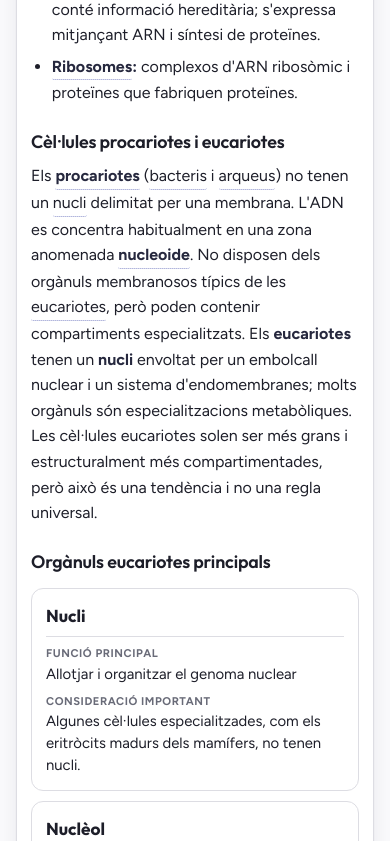
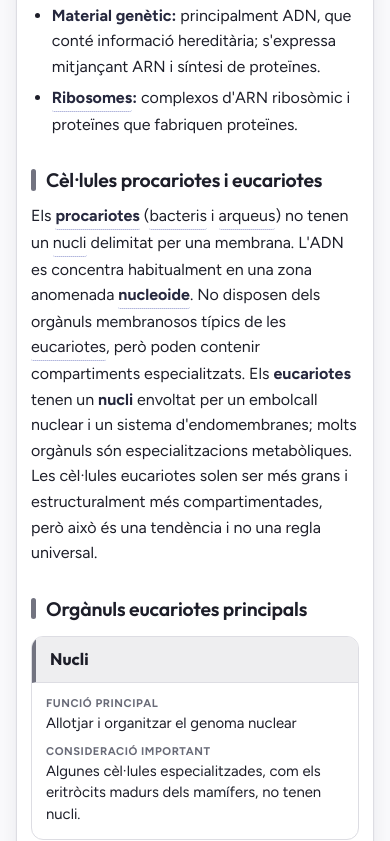
Before and after one commit to jowy99/biologia-mestres, a plain HTML site: page tema-08/index.html in a window 390 px wide. Shown: the part 2863-3704 px from the top of the page. Drawn offline with Linux system fonts and the light colour scheme.

Commit message:
Jerarquía clara entre títulos de la teoría y tarjetas de tabla en móvil
- h3 de la teoría con barra del color del capítulo.
- El nombre de cada tarjeta es una cabecera con franja de color.
- Sin palabras partidas con guion en las tablas.

Co-Authored-By: Claude Opus 5.5 <noreply@anthropic.com>

```diff
--- a/assets/style.css
+++ b/assets/style.css
@@ -923,7 +923,7 @@ button:disabled:active, [aria-disabled="true"]:active { transform: none; }
 @media (max-width: 360px) { .sel-hint { font-size: .85rem; text-wrap: balance; text-align: center; } }
 
 /* ---------- Taules: paraules senceres i, al mòbil, una targeta per fila ---------- */
-.study-table th, .study-table td { overflow-wrap: normal; word-break: normal; hyphens: auto; }
+.study-table th, .study-table td { overflow-wrap: normal; word-break: normal; hyphens: manual; }
 @media (max-width: 600px) {
   .table-wrap { overflow: visible; border: 0; background: transparent; }
   .study-table, .study-table tbody, .study-table tr, .study-table td { display: block; width: auto; }
@@ -935,10 +935,12 @@ button:disabled:active, [aria-disabled="true"]:active { transform: none; }
   .study-table tr:last-child { margin-bottom: 0; border-bottom: 0; }
   .study-table td { border: 0; padding: 0; margin-bottom: 8px; line-height: 1.45; }
   .study-table td:last-child { margin-bottom: 0; }
+  .study-table tr { overflow: hidden; }
   .study-table td:first-child {
-    font-family: var(--font-display); font-size: 1.08rem; color: var(--ink);
-    padding-bottom: 8px; margin-bottom: 8px;
-    border-bottom: 1px solid var(--line);
+    font-family: var(--font-display); font-size: 1.05rem; color: var(--ink);
+    margin: -14px -14px 12px; padding: 10px 14px;
+    background: color-mix(in srgb, var(--kc, var(--accent)) 12%, var(--surface));
+    border-bottom: 1px solid var(--line); border-left: 4px solid var(--kc, var(--accent));
   }
   .study-table td:not(:first-child)::before {
     content: attr(data-label); display: block;
@@ -1174,3 +1176,7 @@ mark.hl.has-note.end::after { content: "✎"; margin-left: 2px; font-size: .8em;
 .btn, .chip, .repas-link { text-wrap: balance; }
 .btn { text-align: center; }
 h1, h2, h3 { text-wrap: balance; }
+
+/* Títols dins de la teoria (h3): barra del color del capítol perquè no es confonguin amb els noms de les targetes */
+.prose h3 { display: flex; align-items: center; gap: 10px; font-size: 1.22rem; margin: 1.6em 0 .6em; }
+.prose h3::before { content: ""; flex: none; width: 5px; height: 1.1em; border-radius: 3px; background: var(--kc, var(--accent)); }
--- a/sw.js
+++ b/sw.js
@@ -1,4 +1,4 @@
-var CACHE = 'biologia-v24';
+var CACHE = 'biologia-v25';
 var FILES = [
   './',
   './index.html',
```
